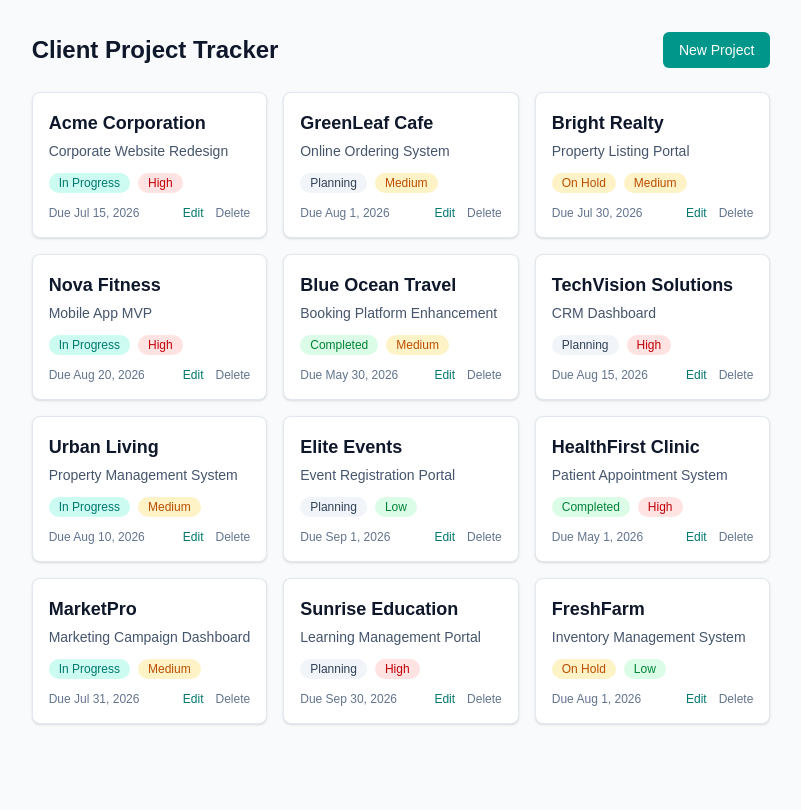
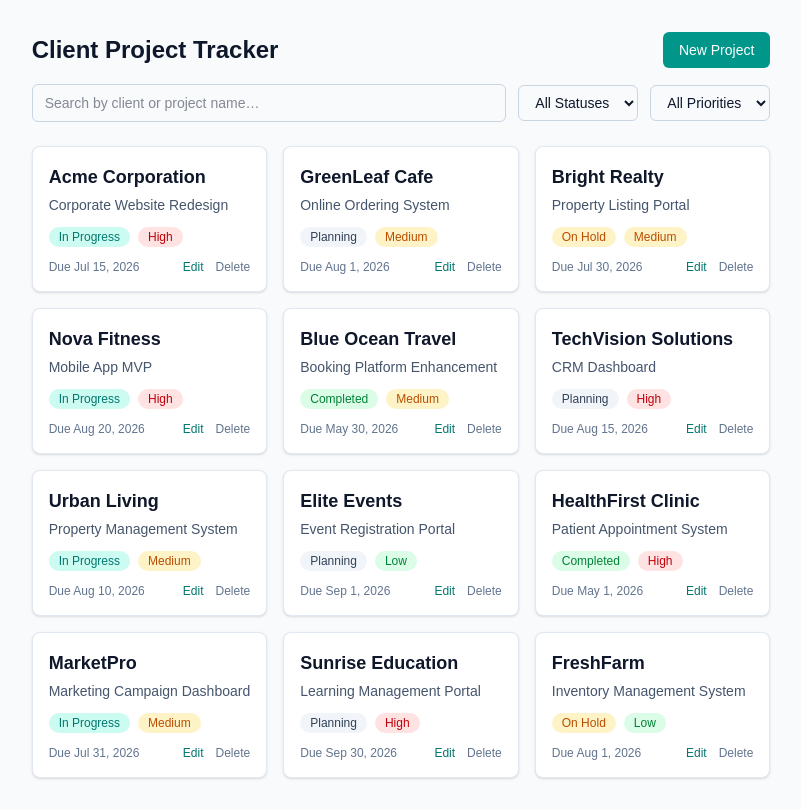
Before and after one commit to charlesalo/client-project-tracker, a Next.js app: page / in a window 1280 px wide. Shown: the whole page, without its empty margins (239-1040 px from the left). Built offline with nearby package versions, Linux system fonts and the light colour scheme.

Commit message:
feat: add search, status filter, and priority filter to project list

```diff
--- a/app/page.js
+++ b/app/page.js
@@ -9,6 +9,7 @@ import Modal from "@/components/Modal";
 import ProjectForm from "@/components/ProjectForm";
 import DeleteConfirmDialog from "@/components/DeleteConfirmDialog";
 import { getProjects, saveProjects } from "@/lib/storage";
+import { VALID_STATUSES, VALID_PRIORITIES } from "@/lib/validateProject";
 import seedData from "@/data/test_data.json";
 
 export default function Home() {
@@ -17,6 +18,9 @@ export default function Home() {
   const [isFormOpen, setIsFormOpen] = useState(false);
   const [editingProject, setEditingProject] = useState(undefined);
   const [deletingProject, setDeletingProject] = useState(undefined);
+  const [searchQuery, setSearchQuery] = useState("");
+  const [statusFilter, setStatusFilter] = useState("All");
+  const [priorityFilter, setPriorityFilter] = useState("All");
 
   const loadProjects = useCallback(() => {
     setTimeout(() => {
@@ -105,6 +109,18 @@ export default function Home() {
     setDeletingProject(undefined);
   }
 
+  const query = searchQuery.trim().toLowerCase();
+  const filteredProjects = projects.filter((project) => {
+    const matchesSearch =
+      query === "" ||
+      project.clientName.toLowerCase().includes(query) ||
+      project.projectName.toLowerCase().includes(query);
+    const matchesStatus = statusFilter === "All" || project.status === statusFilter;
+    const matchesPriority =
+      priorityFilter === "All" || project.priority === priorityFilter;
+    return matchesSearch && matchesStatus && matchesPriority;
+  });
+
   return (
     <main className="mx-auto max-w-6xl px-4 py-8">
       <div className="flex items-center justify-between">
@@ -122,15 +138,58 @@ export default function Home() {
         )}
       </div>
 
+      {status === "ready" && (
+        <div className="mt-4 flex flex-wrap items-center gap-3">
+          <input
+            type="text"
+            value={searchQuery}
+            onChange={(e) => setSearchQuery(e.target.value)}
+            placeholder="Search by client or project name…"
+            className="min-w-[200px] flex-1 rounded-md border border-slate-300 px-3 py-2 text-sm text-slate-900 focus:outline-none focus:ring-2 focus:ring-teal-500"
+          />
+          <select
+            value={statusFilter}
+            onChange={(e) => setStatusFilter(e.target.value)}
+            className="rounded-md border border-slate-300 px-3 py-2 text-sm text-slate-900 focus:outline-none focus:ring-2 focus:ring-teal-500"
+          >
+            <option value="All">All Statuses</option>
+            {VALID_STATUSES.map((option) => (
+              <option key={option} value={option}>
+                {option}
+              </option>
+            ))}
+          </select>
+          <select
+            value={priorityFilter}
+            onChange={(e) => setPriorityFilter(e.target.value)}
+            className="rounded-md border border-slate-300 px-3 py-2 text-sm text-slate-900 focus:outline-none focus:ring-2 focus:ring-teal-500"
+          >
+            <option value="All">All Priorities</option>
+            {VALID_PRIORITIES.map((option) => (
+              <option key={option} value={option}>
+                {option}
+              </option>
+            ))}
+          </select>
+        </div>
+      )}
+
       <div className="mt-6">
         {status === "loading" && <LoadingState />}
         {status === "error" && <ErrorState onRetry={handleRetry} />}
         {status === "ready" && projects.length === 0 && (
           <EmptyState onCreateClick={openCreateForm} />
         )}
-        {status === "ready" && projects.length > 0 && (
+        {status === "ready" &&
+          projects.length > 0 &&
+          filteredProjects.length === 0 && (
+            <p className="rounded-lg border border-dashed border-slate-300 px-6 py-12 text-center text-sm text-slate-500">
+              No projects match your search/filters.
+            </p>
+          )}
+        {status === "ready" && filteredProjects.length > 0 && (
           <ProjectList
-            projects={projects}
+            projects={filteredProjects}
             onEdit={openEditForm}
             onDelete={openDeleteDialog}
           />
--- a/components/ProjectForm.js
+++ b/components/ProjectForm.js
@@ -1,10 +1,11 @@
 "use client";
 
 import { useState } from "react";
-import { validateProject } from "@/lib/validateProject";
-
-const STATUS_OPTIONS = ["Planning", "In Progress", "On Hold", "Completed"];
-const PRIORITY_OPTIONS = ["Low", "Medium", "High"];
+import {
+  validateProject,
+  VALID_STATUSES,
+  VALID_PRIORITIES,
+} from "@/lib/validateProject";
 
 function buildInitialState(project) {
   return {
@@ -110,7 +111,7 @@ export default function ProjectForm({ project, onSubmit, onCancel }) {
             onChange={handleChange("status")}
             className={inputClass(errors.status)}
           >
-            {STATUS_OPTIONS.map((option) => (
+            {VALID_STATUSES.map((option) => (
               <option key={option} value={option}>
                 {option}
               </option>
@@ -125,7 +126,7 @@ export default function ProjectForm({ project, onSubmit, onCancel }) {
             onChange={handleChange("priority")}
             className={inputClass(errors.priority)}
           >
-            {PRIORITY_OPTIONS.map((option) => (
+            {VALID_PRIORITIES.map((option) => (
               <option key={option} value={option}>
                 {option}
               </option>
--- a/lib/validateProject.js
+++ b/lib/validateProject.js
@@ -1,5 +1,5 @@
-const VALID_STATUSES = ["Planning", "In Progress", "On Hold", "Completed"];
-const VALID_PRIORITIES = ["Low", "Medium", "High"];
+export const VALID_STATUSES = ["Planning", "In Progress", "On Hold", "Completed"];
+export const VALID_PRIORITIES = ["Low", "Medium", "High"];
 
 export function validateProject(project) {
   const errors = {};
```
